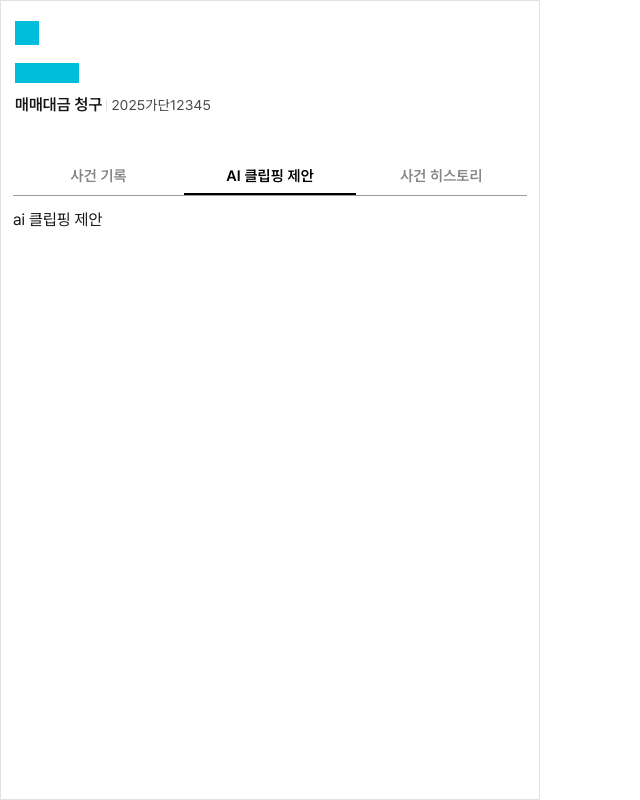
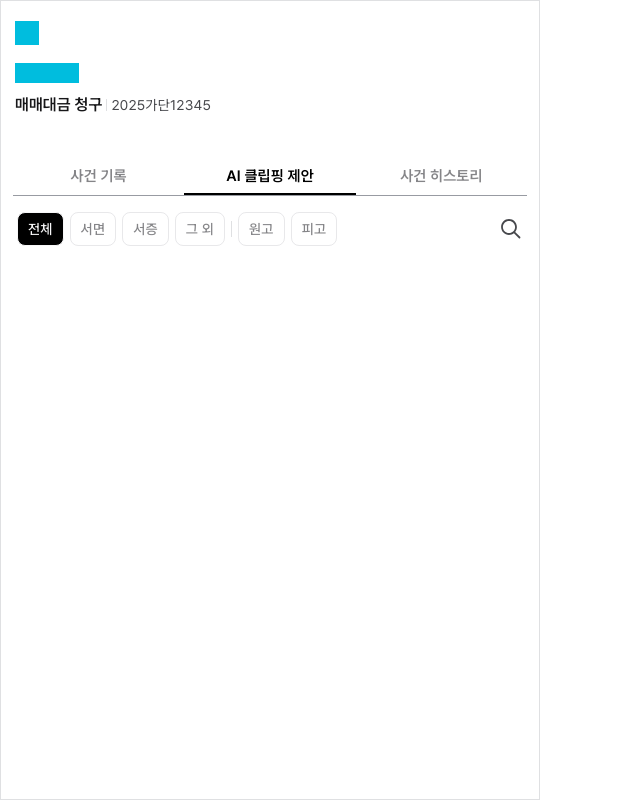
Before and after one commit to gustn99/ai-lex-web, a React (Vite) app: page /documents/1 in a window 1280 px wide. Shown: the whole page, without its empty margins (0-640 px from the left). Built offline with nearby package versions, Linux system fonts and the light colour scheme.

Commit message:
feat: 검색 구현

```diff
--- a/src/components/Documents/DetailSidebar/DetailSidebarTabs.tsx
+++ b/src/components/Documents/DetailSidebar/DetailSidebarTabs.tsx
@@ -1,29 +1,27 @@
 import { useState } from 'react';
+
+import FileTab from './FileTab/FileTab';
 
 import { TabList, TabPanel } from '../../common/Tab';
 
 const tabs = [
-	{ label: 'files', value: '사건 기록' },
-	{ label: 'ai-suggestion', value: 'AI 클립핑 제안' },
-	{ label: 'history', value: '사건 히스토리' },
+	{ label: 'files', value: '사건 기록', tabContent: FileTab },
+	{ label: 'ai-suggestion', value: 'AI 클립핑 제안', tabContent: FileTab },
+	{ label: 'history', value: '사건 히스토리', tabContent: FileTab },
 ];
 
-export default function ClippingTabs() {
+export default function DetailSidebarTabs() {
 	const [activeTab, setActiveTab] = useState(tabs[1].label);
 
 	return (
-		<div className="px-3">
+		<div className="space-y-3 px-3">
 			<TabList tabs={tabs} activeTab={activeTab} onClick={(tab) => setActiveTab(tab)} />
 
-			<TabPanel label={tabs[0].label} activeTab={activeTab}>
-				사건 기록
-			</TabPanel>
-			<TabPanel label={tabs[1].label} activeTab={activeTab}>
-				ai 클립핑 제안
-			</TabPanel>
-			<TabPanel label={tabs[2].label} activeTab={activeTab}>
-				사건 히스토리
-			</TabPanel>
+			{tabs.map(({ label, tabContent: TabContent }) => (
+				<TabPanel key={label} label={label} activeTab={activeTab}>
+					<TabContent />
+				</TabPanel>
+			))}
 		</div>
 	);
 }
--- a/src/components/Documents/DetailSidebar/FileTab/FileFilter.tsx
+++ b/src/components/Documents/DetailSidebar/FileTab/FileFilter.tsx
@@ -1,4 +1,10 @@
 import { useState } from 'react';
+
+import clsx from 'clsx';
+
+import SearchIcon from '@/assets/svgs/documents/search.svg?react';
+
+import SearchInput from './SearchInput';
 
 import { ChipList, ChipType } from '../../../common/Chip';
 
@@ -15,19 +21,39 @@ const chips: Record<'all' | 'document' | 'party', ChipType[]> = {
 	],
 };
 
-export default function FileFilter() {
 const partyChips = chips.party;
 const nonPartyChips = [...chips.all, ...chips.document];
 
+interface FileFilterProps {
+	searchKeyword: string;
+	setSearchKeyword: (s: string) => void;
+}
+
+export default function FileFilter(props: FileFilterProps) {
 	const [activeChips, setActiveChips] = useState(['all']);
+	const [isSearching, setIsSeraching] = useState(false);
 
 	return (
-		<div className="p-4">
+		<div
+			className={clsx('text-body-01-normal flex items-center justify-between', isSearching ? 'gap-3' : 'gap-2.5 p-1')}
+		>
+			{isSearching ? (
+				<SearchInput {...props} isSearching={isSearching} />
+			) : (
 				<div className="flex items-center gap-1.5">
 					<ChipList chips={nonPartyChips} activeChips={activeChips} setActiveChips={setActiveChips} />
 					<div className="bg-line-normal-normal h-4 w-px" />
 					<ChipList chips={partyChips} activeChips={activeChips} setActiveChips={setActiveChips} />
 				</div>
+			)}
+
+			<button onClick={() => setIsSeraching(!isSearching)}>
+				{isSearching ? (
+					<div className="text-label-alternative px-2 font-semibold">닫기</div>
+				) : (
+					<SearchIcon width={24} height={24} />
+				)}
+			</button>
 		</div>
 	);
 }
--- /dev/null
+++ b/src/components/Documents/DetailSidebar/FileTab/FileTab.tsx
@@ -0,0 +1,13 @@
+import { useState } from 'react';
+
+import FileFilter from './FileFilter';
+
+export default function FileTab() {
+	const [searchKeyword, setSearchKeyword] = useState('');
+
+	return (
+		<div>
+			<FileFilter searchKeyword={searchKeyword} setSearchKeyword={setSearchKeyword} />
+		</div>
+	);
+}
--- /dev/null
+++ b/src/components/Documents/DetailSidebar/FileTab/SearchInput.tsx
@@ -0,0 +1,37 @@
+import { useEffect, useRef } from 'react';
+
+import DeleteIcon from '@/assets/svgs/common/close-circle-gray.svg?react';
+import SearchIcon from '@/assets/svgs/documents/search.svg?react';
+
+interface SearchInputProps {
+	searchKeyword: string;
+	setSearchKeyword: (s: string) => void;
+	isSearching: boolean;
+}
+
+export default function SearchInput({ searchKeyword, setSearchKeyword, isSearching }: SearchInputProps) {
+	const inputRef = useRef<HTMLInputElement | null>(null);
+
+	useEffect(() => {
+		if (isSearching && inputRef.current) inputRef.current.focus();
+	}, [isSearching]);
+
+	return (
+		<div className="bg-fill-normal flex flex-1 items-center gap-1 rounded-lg p-2">
+			<SearchIcon width={24} height={24} className="px-0.5" style={{ '--fill-opacity': 0.28 } as React.CSSProperties} />
+			<input
+				ref={inputRef}
+				type="text"
+				value={searchKeyword}
+				onChange={(e) => setSearchKeyword(e.target.value)}
+				className="placeholder:text-label-assistive flex-1 focus:outline-0"
+				placeholder="검색어를 입력해주세요."
+			/>
+			{isSearching && searchKeyword && (
+				<button onClick={() => setSearchKeyword('')}>
+					<DeleteIcon width={22} height={22} />
+				</button>
+			)}
+		</div>
+	);
+}
--- a/src/components/common/Tab/TabPanel.tsx
+++ b/src/components/common/Tab/TabPanel.tsx
@@ -7,9 +7,7 @@ export interface TabPanelProps {
 export default function TabPanel({ label, activeTab, children }: TabPanelProps) {
 	const isActive = label === activeTab;
 
-	return (
-		<div hidden={!isActive} className="h-full w-full pt-3">
-			{isActive && children}
-		</div>
-	);
+	if (!isActive) return null;
+
+	return <div className="h-full w-full">{children}</div>;
 }
--- a/src/pages/Documents/DocumentDetail.tsx
+++ b/src/pages/Documents/DocumentDetail.tsx
@@ -2,8 +2,13 @@ import { DetailSidebar } from '@/components/Documents/DetailSidebar';
 
 export default function DocumentDetail() {
 	return (
-		<div>
+		<div className="flex h-dvh w-full overflow-hidden">
 			<DetailSidebar />
+			<div className="flex-1 overflow-scroll">
+				{/* {[1, 2, 3, 4, 5].map((n) => (
+					<div key={n} className="h-200 border"></div>
+				))} */}
+			</div>
 		</div>
 	);
 }
```
Also changed, not shown: src/assets/svgs/documents/search.svg (added). Lines whose indentation alone changed are shown as unchanged.
